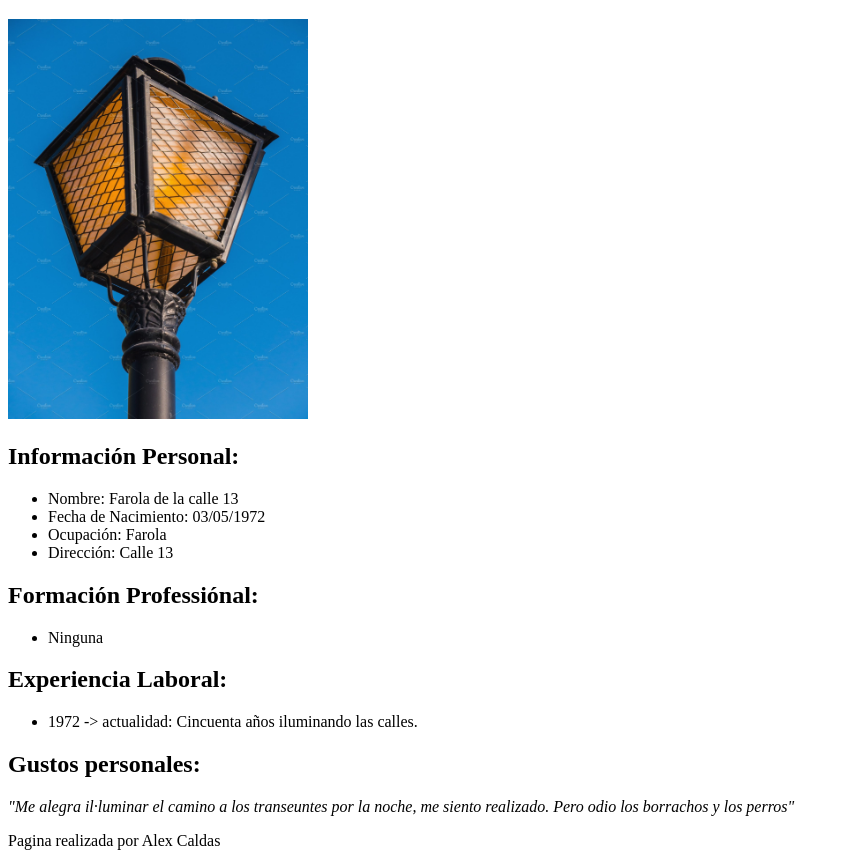
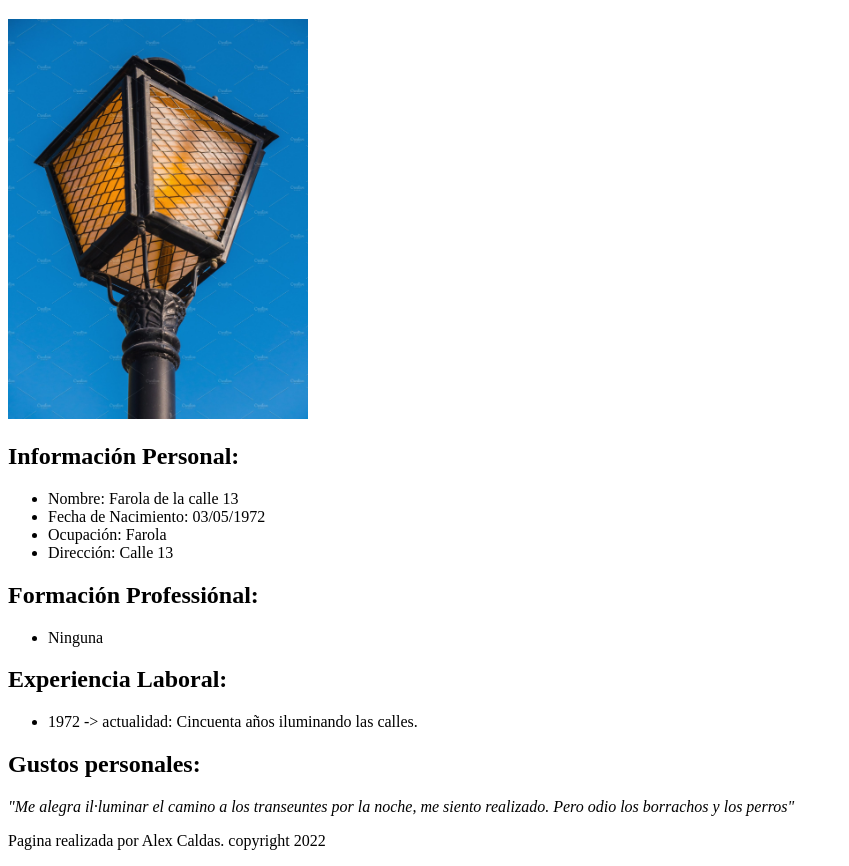
Before and after one commit to areketsuku/202207-w1exCV-alex-caldas, a plain HTML site: page index.html in a window 1280 px wide. Shown: the part 61-927 px from the top of the page, without its empty margins (0-849 px from the left). Drawn offline with Linux system fonts and the light colour scheme.

Commit message:
copyright implemented

```diff
--- a/index.html
+++ b/index.html
@@ -52,6 +52,6 @@
                 </p>
             </section>
         </main>
-        <footer><p>Pagina realizada por Alex Caldas</p></footer>
+        <footer><p>Pagina realizada por Alex Caldas. copyright 2022</p></footer>
     </body>
 </html>
```
